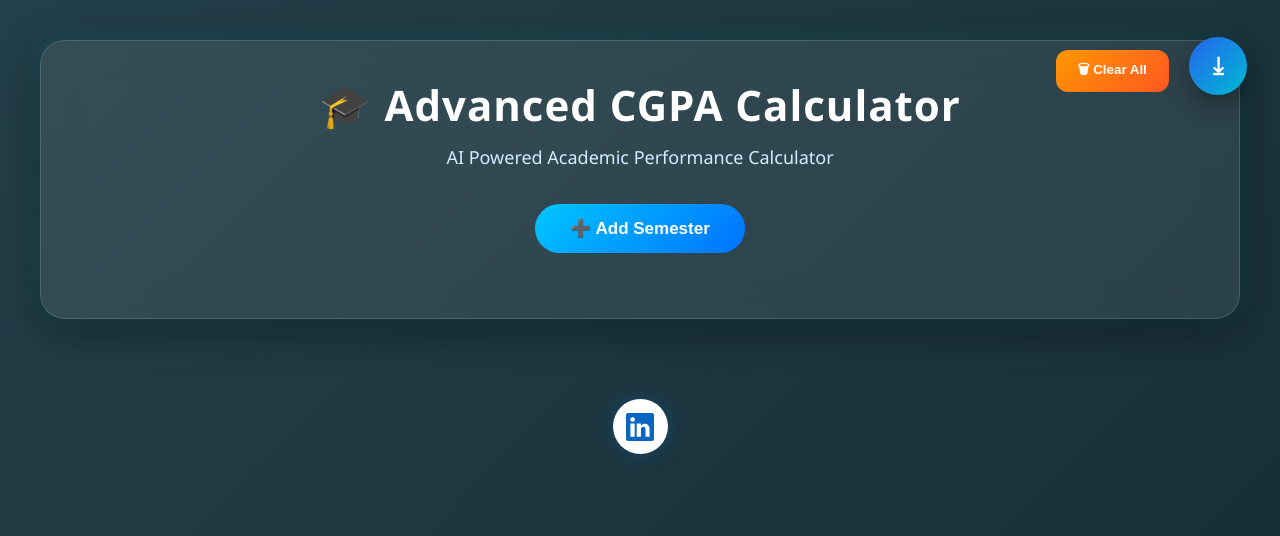
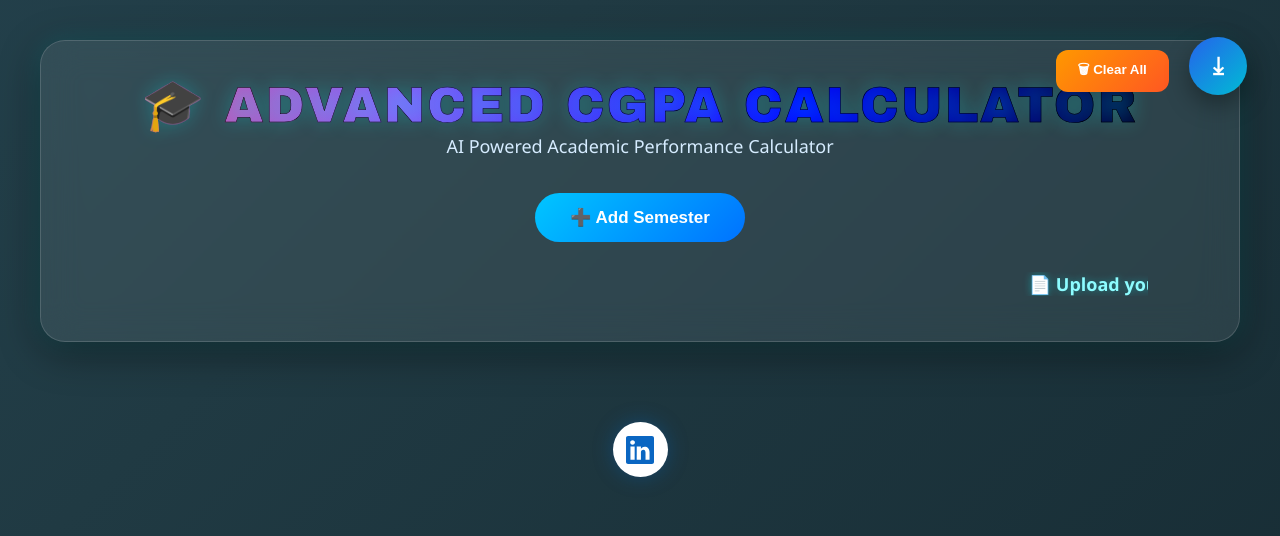
Before and after one commit to DwarapuRaviteja/Advanced-CGPA-Calculator, a Flask app: page / in a window 1280 px wide. Shown: the top 536 px of the page. Run offline with Flask 3, Linux system fonts and the light colour scheme; some libraries are stand-ins or nearby versions.

Commit message:
modified by adding animations, font styles and desktop mode

```diff
--- a/static/script.js
+++ b/static/script.js
@@ -1073,3 +1073,22 @@ window.onload=function(){
     loadData()
 
 }
+
+function checkDevice(){
+
+    const overlay=document.getElementById("desktopOnly")
+
+    if(window.innerWidth<=992){
+
+        overlay.style.display="flex"
+
+    }else{
+
+        overlay.style.display="none"
+
+    }
+
+}
+
+window.addEventListener("load",checkDevice)
+window.addEventListener("resize",checkDevice)
--- a/static/style.css
+++ b/static/style.css
@@ -988,3 +988,165 @@ td button{
     background:#c62828;
 
 }
+
+#desktopOnly{
+
+    display:none;
+
+    position:fixed;
+
+    inset:0;
+
+    width:100vw;
+
+    height:100vh;
+
+    background:linear-gradient(135deg,#0f2027,#203a43,#2c5364);
+
+    z-index:999999;
+
+    justify-content:center;
+
+    align-items:center;
+
+    text-align:center;
+
+    color:white;
+
+    padding:30px;
+
+}
+
+.desktopMessage{
+
+    max-width:550px;
+
+}
+
+.desktopIcon{
+
+    font-size:80px;
+
+    margin-top:20px;
+
+}
+
+@media(max-width:992px){
+
+    #desktopOnly{
+
+        display:flex;
+
+    }
+
+    body>*:not(#desktopOnly){
+
+        display:none !important;
+
+    }
+
+}
+ /* TITLE ANIMATION */
+.animatedTitle{
+
+    font-size:50px;
+    font-weight:800;
+    text-align:center;
+    letter-spacing:2px;
+    font-family:arial black;
+    -webkit-text-stroke:0.5px black;
+
+    background:linear-gradient(
+        90deg,
+
+        #00f5ff,
+        #00ff95,
+        #ffe600,
+        gold,
+        #ff9800,
+        #ff4d6d,
+        #8b5cf6,
+        blue,
+        black,
+        grey,
+        white,
+        #00f5ff
+    );
+
+    background-size:400% 100%;
+
+    -webkit-background-clip:text;
+    -webkit-text-fill-color:transparent;
+    background-clip:text;
+
+    animation:titleFlow 8s linear infinite;
+
+    text-shadow:0 0 20px rgba(0,255,255,.25);
+
+}
+
+@keyframes titleFlow{
+
+    0%{
+        background-position:0% 50%;
+    }
+
+    100%{
+        background-position:400% 50%;
+    }
+
+}
+
+.scrollWrapper{
+
+    width:90%;
+
+    margin:25px auto 10px;
+
+    overflow:hidden;
+
+    position:relative;
+
+    white-space:nowrap;
+
+}
+
+.scrollText{
+
+    display:inline-block;
+
+    white-space:nowrap;
+
+    font-size:18px;
+
+    font-weight:600;
+
+    color:#8dfcff;
+
+    text-shadow:0 0 8px rgba(0,255,255,.35);
+
+    animation:scrollText 25s linear infinite;
+
+}
+
+.scrollText:hover{
+
+    animation-play-state:paused;
+
+}
+
+@keyframes scrollText{
+
+    0%{
+
+        transform:translateX(100%);
+
+    }
+
+    100%{
+
+        transform:translateX(-100%);
+
+    }
+
+}
--- a/templates/index.html
+++ b/templates/index.html
@@ -21,6 +21,23 @@
 </head>
 
 <body>
+
+    <div id="desktopOnly">
+
+    <div class="desktopMessage">
+
+        <h1>💻 Desktop Mode Required</h1>
+
+        <p>
+            This application is optimized for desktop and laptop screens.
+            Please open it on a desktop browser for the best experience.
+        </p>
+
+        <div class="desktopIcon">🖥️</div>
+
+    </div>
+
+</div>
 
     <div class="top-actions">
         <button class="clearBtn" onclick="clearAll()">
@@ -53,9 +70,9 @@
 
     <div class="container" id="pdfContent">
 
-        <h1 class="title">
+        <h1 class="animatedTitle">
 
-            🎓 Advanced CGPA Calculator
+            🎓 ADVANCED CGPA CALCULATOR
 
         </h1>
 
@@ -72,6 +89,13 @@
             ➕ Add Semester
 
         </button>
+
+    <div class="scrollWrapper">
+    <div class="scrollText">
+        📄 Upload your semester-wise academic result or marksheet screenshot to automatically calculate your SGPA • Overall CGPA • Percentage • AI Performance Analysis • Download a professional PDF report instantly.
+    </div>
+</div>
+
 
         <div id="loader" class="loader hidden"></div>
 
```
